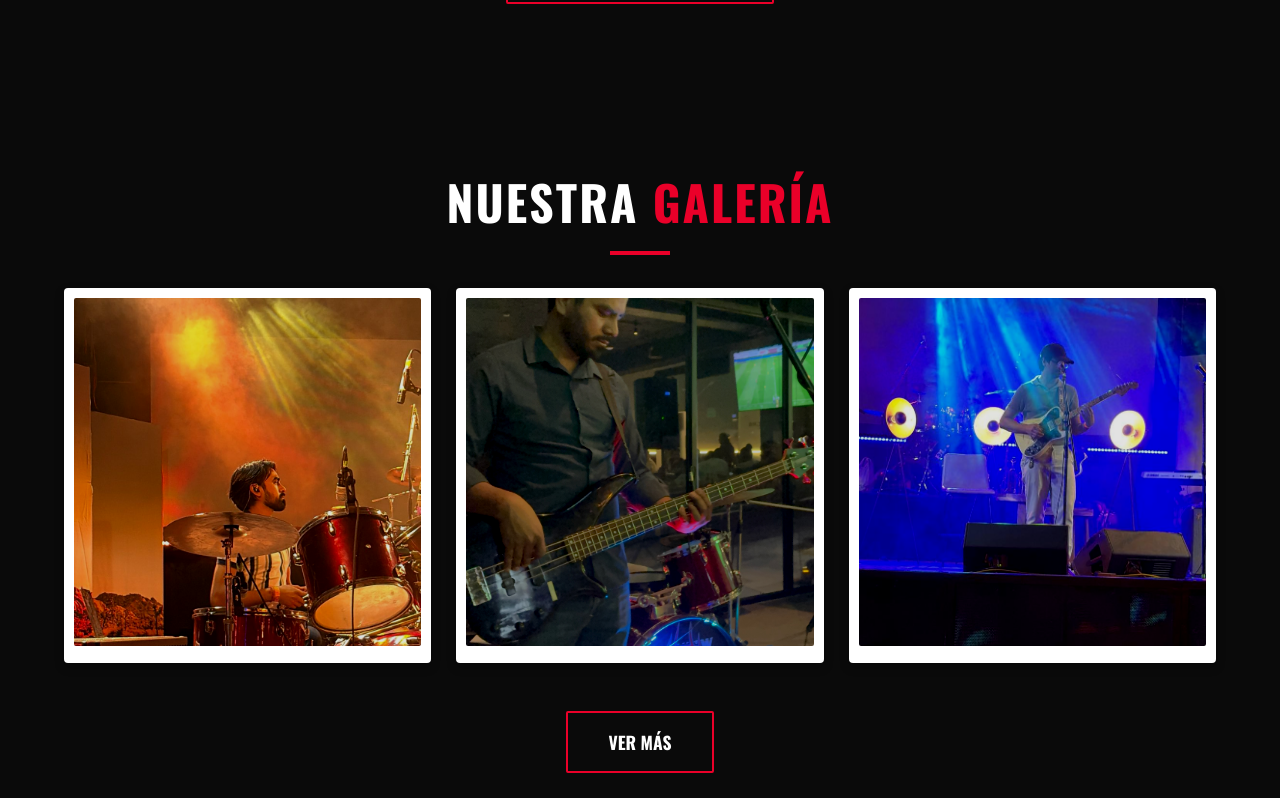
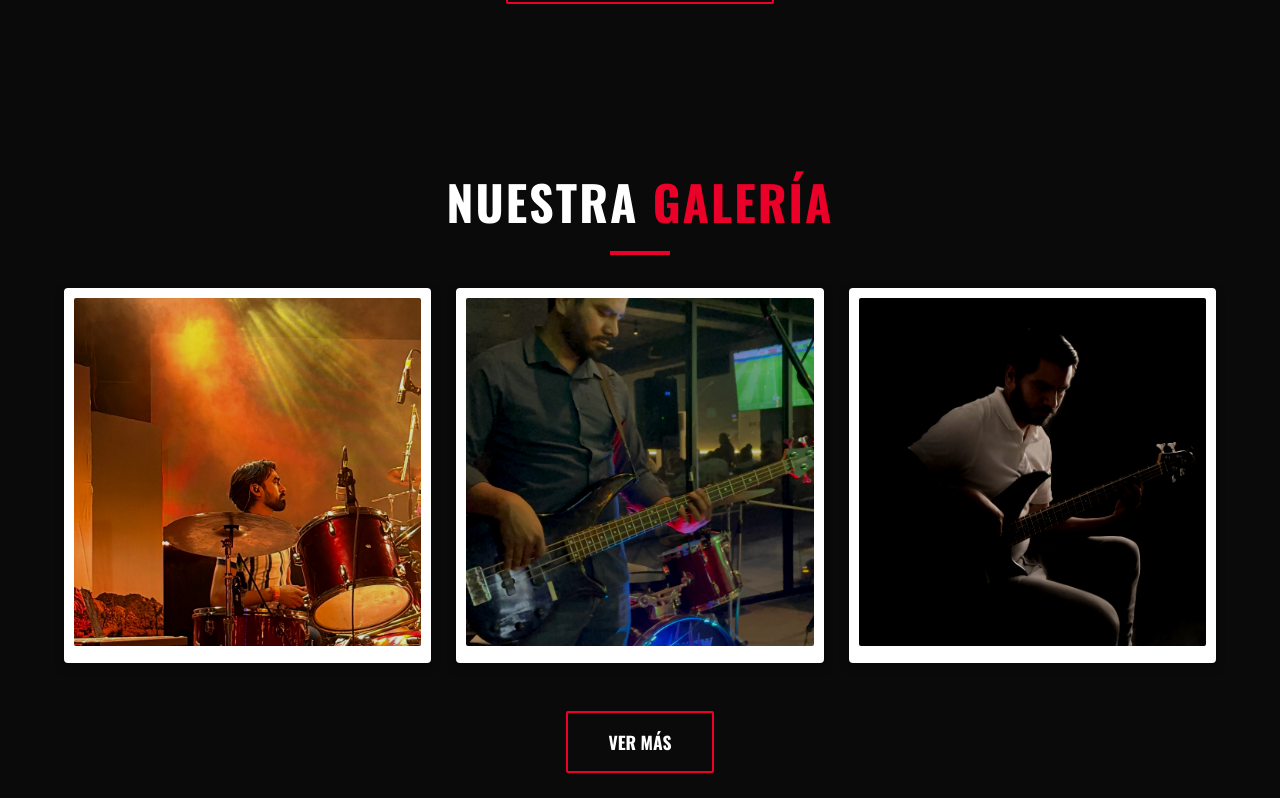
Before and after one commit to Pedro-guzman/soundcheck, a React (Vite) app: page / in a window 1280 px wide. Shown: the part 3526-4324 px from the top of the page. Built offline with nearby package versions, Linux system fonts and the light colour scheme.

Commit message:
Update gallery layout and interactions: add toggle button, modify photos order

```diff
--- a/src/components/PhotoGallery.jsx
+++ b/src/components/PhotoGallery.jsx
@@ -7,13 +7,12 @@ const PhotoGallery = () => {
   const photos = [
     '/images/frank_bateria2.jpeg',
     '/images/eduardo_bajo.JPG',
+    '/images/bajo2.jpeg',
     '/images/pedro_guitarra.jpeg',
     '/images/bajo1.jpeg',
-    '/images/bajo2.jpeg',
     '/images/bajo3.jpeg',
     '/images/bajo4.jpeg',
     '/images/bajo5.jpeg',
-    '/images/bajo6.jpeg',
     '/images/bajo7.jpeg',
     '/images/foto1.jpeg',
     '/images/foto2.jpeg',
@@ -46,11 +45,11 @@ const PhotoGallery = () => {
         ))}
       </div>
 
-      {!showAll && (
-        <div className="text-center" style={{ marginTop: '3rem' }}>
-          <button className="btn btn-outline" onClick={() => setShowAll(true)}>Ver más</button>
-        </div>
-      )}
+      <div className="text-center" style={{ marginTop: '3rem' }}>
+        <button className="btn btn-outline" onClick={() => setShowAll(!showAll)}>
+          {showAll ? 'Ver menos' : 'Ver más'}
+        </button>
+      </div>
     </section>
   );
 };
```
